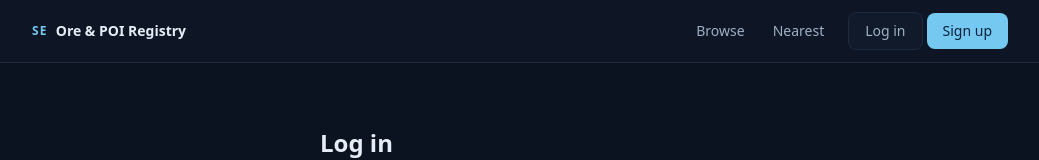
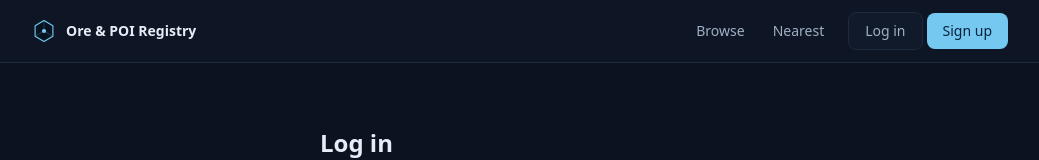
Before and after one commit to aronbodogai/space-engineers-ore-registry, a Next.js app: page /login in a window 1280 px wide. Shown: the top 160 px of the page, without its empty margins (120-1159 px from the left). Built offline with nearby package versions, Linux system fonts and the light colour scheme; no server answers.

Commit message:
Add Logo component and update Nav to include logo in the navigation bar

```diff
--- /dev/null
+++ b/components/Logo.jsx
@@ -0,0 +1,28 @@
+export default function Logo({ size = 24, className = "" }) {
+  return (
+    <svg
+      width={size}
+      height={size}
+      viewBox="0 0 32 32"
+      fill="none"
+      xmlns="http://www.w3.org/2000/svg"
+      className={className}
+      aria-hidden="true"
+    >
+      {/* Hexagonal ore crystal — pointy-top orientation */}
+      <polygon
+        points="16,2 27.86,9 27.86,23 16,30 4.14,23 4.14,9"
+        fill="#071320"
+        stroke="#75c9f1"
+        strokeWidth="1.5"
+        strokeLinejoin="round"
+      />
+      {/* Crystal facet lines — Y triskelion pattern */}
+      <line x1="16" y1="16" x2="16" y2="2"       stroke="#75c9f1" strokeWidth="0.7" strokeOpacity="0.45" />
+      <line x1="16" y1="16" x2="27.86" y2="23"   stroke="#75c9f1" strokeWidth="0.7" strokeOpacity="0.45" />
+      <line x1="16" y1="16" x2="4.14" y2="23"    stroke="#75c9f1" strokeWidth="0.7" strokeOpacity="0.45" />
+      {/* Centre ore node */}
+      <circle cx="16" cy="16" r="2.8" fill="#75c9f1" />
+    </svg>
+  );
+}
--- a/components/Nav.jsx
+++ b/components/Nav.jsx
@@ -1,5 +1,6 @@
 import Link from "next/link";
 import { getCurrentUser, isAdmin } from "../lib/auth";
+import Logo from "./Logo";
 
 /**
  * Top navigation bar. Server Component — reads the session so it can show the
@@ -13,10 +14,8 @@ export default async function Nav() {
   return (
     <header className="border-b border-border bg-surface/60 backdrop-blur">
       <nav className="mx-auto flex max-w-5xl items-center justify-between gap-4 px-6 py-3">
-        <Link href="/" className="flex items-center gap-2">
-          <span className="text-xs font-semibold uppercase tracking-widest text-accent">
-            SE
-          </span>
+        <Link href="/" className="flex items-center gap-2.5">
+          <Logo size={24} />
           <span className="text-sm font-semibold">Ore &amp; POI Registry</span>
         </Link>
 
```
